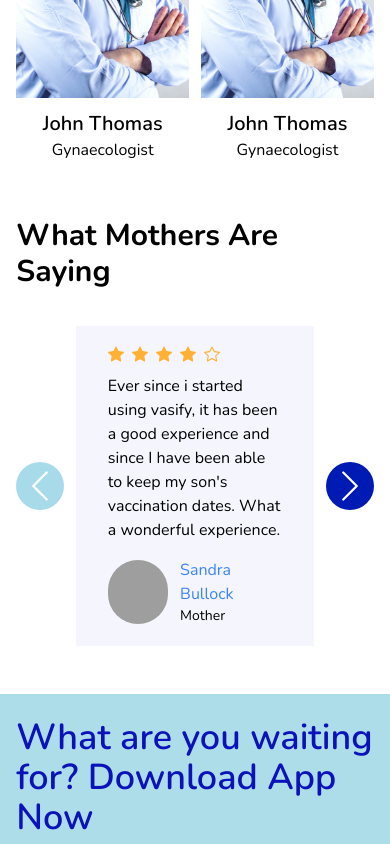
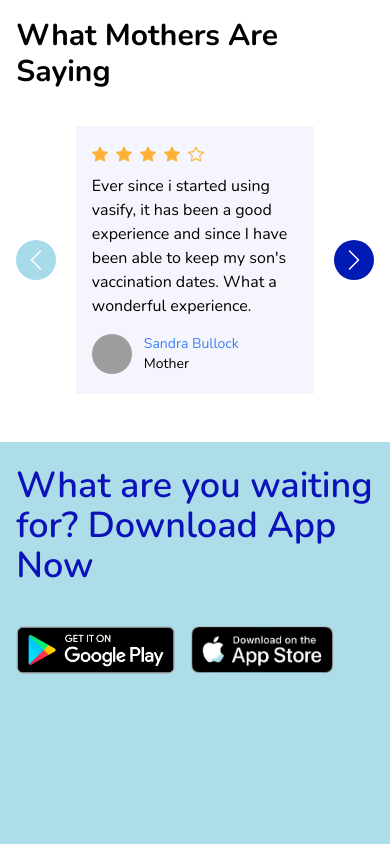
Before and after one commit to odomfavour/vasify-test, a React (Vite) app: page / in a window 390 px wide. Shown: the part 5240-6084 px from the top of the page. Built offline with nearby package versions, Linux system fonts and the light colour scheme; grey boxes are pictures that could not be loaded.

Commit message:
ch: fix issues

```diff
--- a/src/components/download/Download.jsx
+++ b/src/components/download/Download.jsx
@@ -17,7 +17,7 @@
           </button>
         </div>
         </div>
-        <div className="md:w-1/2 w-full flex justify-center overflow-hidden">
+        <div className="md:w-1/2 w-full flex justify-center">
          <div className="flex" data-aos="fade-left"
             data-aos-delay="50"
             data-aos-duration="1000"
--- a/src/components/medics/Medics.jsx
+++ b/src/components/medics/Medics.jsx
@@ -8,7 +8,7 @@
       <div className="grid lg:grid-cols-4 md:grid-cols-2 grid-cols-2 md:gap-8 gap-3">
         <div>
           <div className="image-box mb-3 overflow-hidden">
-            <img src={doc1} alt="doctor" className="h-[300px] w-full object-cover hover:scale-110 transition-all duration-100 ease-in-out delay-150" />
+            <img src={doc1} alt="doctor" className="md:h-[300px] h-[200px] w-full object-cover hover:scale-110 transition-all duration-100 ease-in-out delay-150" />
           </div>
           <div className="medic-info text-center">
             <h5 className="font-semibold text-xl">John Thomas</h5>
@@ -17,7 +17,7 @@
         </div>
         <div>
           <div className="image-box mb-3 overflow-hidden">
-            <img src={doc2} alt="doctor" className="h-[300px] w-full object-cover hover:scale-110 transition-all duration-100 ease-in-out delay-150"/>
+            <img src={doc2} alt="doctor" className="md:h-[300px] h-[200px] w-full object-cover hover:scale-110 transition-all duration-100 ease-in-out delay-150"/>
           </div>
           <div className="medic-info text-center">
             <h5 className="font-semibold text-xl">John Thomas</h5>
@@ -26,7 +26,7 @@
         </div>
         <div>
           <div className="image-box mb-3 overflow-hidden">
-            <img src={doc1} alt="doctor" className="h-[300px] w-full object-cover hover:scale-110 transition-all duration-100 ease-in-out delay-150"/>
+            <img src={doc1} alt="doctor" className="md:h-[300px] h-[200px] w-full object-cover hover:scale-110 transition-all duration-100 ease-in-out delay-150"/>
           </div>
           <div className="medic-info text-center">
             <h5 className="font-semibold text-xl">John Thomas</h5>
@@ -35,7 +35,7 @@
         </div>
         <div>
           <div className="image-box mb-3 overflow-hidden">
-            <img src={doc1} alt="doctor" className="h-[300px] w-full object-cover hover:scale-110 transition-all duration-100 ease-in-out delay-150"/>
+            <img src={doc1} alt="doctor" className="md:h-[300px] h-[200px] w-full object-cover hover:scale-110 transition-all duration-100 ease-in-out delay-150"/>
           </div>
           <div className="medic-info text-center">
             <h5 className="font-semibold text-xl">John Thomas</h5>
--- a/src/components/testimonials/Testimonials.jsx
+++ b/src/components/testimonials/Testimonials.jsx
@@ -13,16 +13,16 @@
       <h3 className="font-bold md:text-5xl text-3xl mb-9">
         What Mothers Are Saying
       </h3>
-      <div className="flex justify-between items-center md:mb-[200px]">
+      <div className="flex justify-between items-center md:mb-[200px] gap-3">
         <button
-          className="lg:h-[80px] lg:w-[80px] rounded-full h-12 w-12 bg-[#a7dbe9] text-white flex justify-center items-center hover:bg-[#001bb4] transition ease-in-out delay-150"
+          className="lg:h-[80px] lg:w-[80px] rounded-full h-10 w-10 bg-[#a7dbe9] text-white flex justify-center items-center hover:bg-[#001bb4] transition ease-in-out delay-150"
           role="button"
           disabled={slideIndex === 0}
           onClick={() => setSlideIndex(slideIndex - 1)}
         >
-          <BsChevronLeft className="font-extrabold text-4xl" />
+          <BsChevronLeft className="font-extrabold md:text-4xl text-2xl" />
         </button>
-        <div className="w-2/3 bg-[#f5f5fd] py-5 px-8">
+        <div className="w-2/3 bg-[#f5f5fd] py-5 md:px-8 px-4">
           {slideIndex === 0 ? (
             <div>
               <div className="flex gap-2 mb-3">
@@ -40,11 +40,11 @@
                   <img
                     src={mother1}
                     alt="mother staring"
-                    className="md:h-[80px] md:w-[80px] h-16 w-16 rounded-full object-cover"
+                    className="md:h-[80px] md:w-[80px] h-10 w-10 rounded-full object-cover"
                   />
                 </div>
                 <div>
-                  <h5 className="text-blue-500 md:text-lg text-base mb-0">
+                  <h5 className="text-blue-500 md:text-lg text-sm mb-0">
                     Sandra Bullock
                   </h5>
                   <p className="text-sm">Mother</p>
@@ -138,12 +138,12 @@
           )}
         </div>
         <button
-          className="lg:h-[80px] lg:w-[80px] h-12 w-12 rounded-full bg-[#001bb4] text-white flex justify-center items-center"
+          className="lg:h-[80px] lg:w-[80px] h-10 w-10 rounded-full bg-[#001bb4] text-white flex justify-center items-center"
           role="button"
           disabled={slideIndex === 4}
           onClick={() => setSlideIndex(slideIndex + 1)}
         >
-          <BsChevronRight className="font-extrabold text-4xl" />
+          <BsChevronRight className="font-extrabold md:text-4xl text-2xl" />
         </button>
       </div>
     </div>
--- a/src/pages/Index.jsx
+++ b/src/pages/Index.jsx
@@ -11,7 +11,7 @@
 
 const Index = () => {
   return (
-    <section className="font-nunito">
+    <section className="font-nunito overflow-hidden">
       <div className="hero-section bg-[#f5f5fd]  font-nunito">
         <Header />
         <HeroSection />
@@ -29,7 +29,7 @@
         <Medics />
         <Testimonials />
       </div>
-      <div className=" bg-[#addde9]">
+      <div className="bg-[#addde9]">
         <Download />
       </div>
       <div className="bg-[#0119b7] text-white">
```
